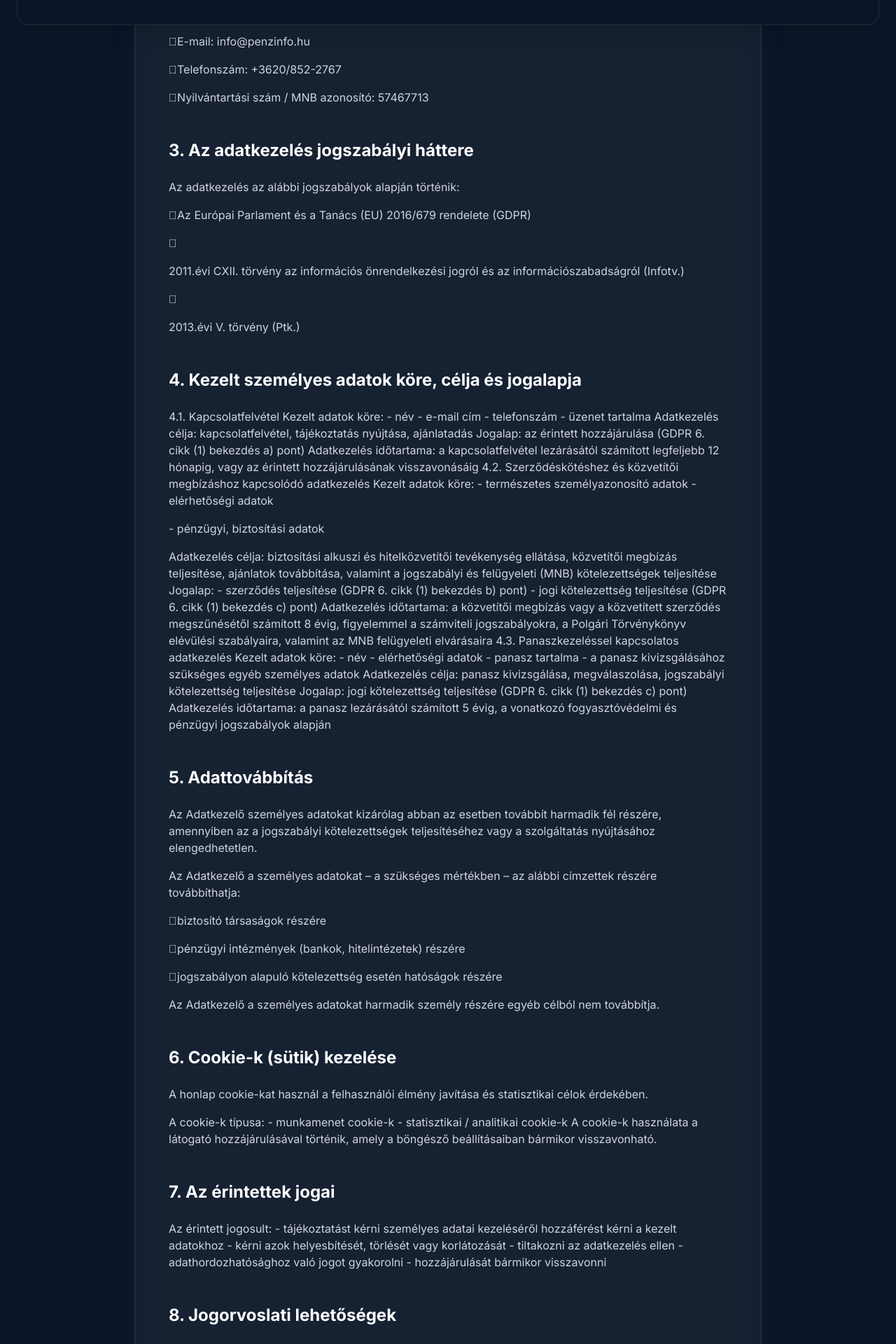
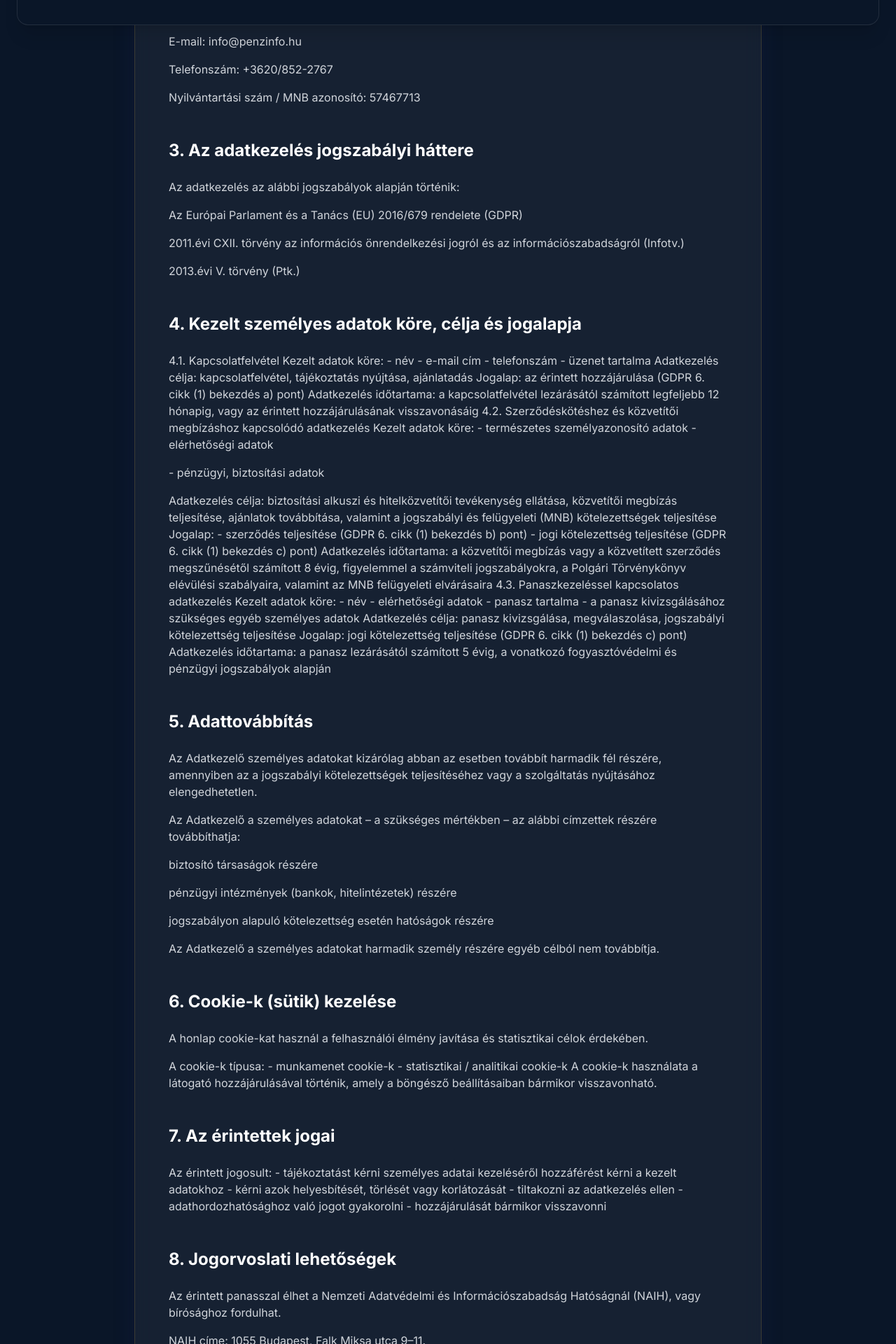
Before and after one commit to KazarGyorgy/keni_landing_nextjs, a Next.js app: page /adatvedelem in a window 1280 px wide. Shown: the part 740-2660 px from the top of the page at 70% size. Built offline with nearby package versions, Linux system fonts and the light colour scheme.

Commit message:
docs: Update privacy policy content.

```diff
--- a/src/app/adatvedelem/privacy-data.ts
+++ b/src/app/adatvedelem/privacy-data.ts
@@ -20,22 +20,22 @@ export const privacyData = {
         {
             "title": "2. Az adatkezelő adatai",
             "content": [
-            "Név: Kazár Éva Julianna egyéni vállalkozó",
-            "Székhely: 1096 Budapest Haller utca 23-25. A/309.",
-            "Levelezési cím: 1096 Budapest Haller utca 23-25. A/309.",
-            "E-mail: info@penzinfo.hu",
-            "Telefonszám: +3620/852-2767",
-            "Nyilvántartási szám / MNB azonosító: 57467713"
+                " Név: Kazár Éva Julianna egyéni vállalkozó",
+                " Székhely: 1096 Budapest Haller utca 23-25. A/309.",
+                " Levelezési cím: 1096 Budapest Haller utca 23-25. A/309.",
+                " E-mail: info@penzinfo.hu",
+                " Telefonszám: +3620/852-2767",
+                " Nyilvántartási szám / MNB azonosító: 57467713"
             ]
         },
         {
             "title": "3. Az adatkezelés jogszabályi háttere",
             "content": [
                 "Az adatkezelés az alábbi jogszabályok alapján történik:",
-            "Az Európai Parlament és a Tanács (EU) 2016/679 rendelete (GDPR)",
-            "",
+                " Az Európai Parlament és a Tanács (EU) 2016/679 rendelete (GDPR)",
+                " ",
                 "2011.évi CXII. törvény az információs önrendelkezési jogról és az információszabadságról (Infotv.)",
-            "",
+                " ",
                 "2013.évi V. törvény (Ptk.)"
             ]
         },
@@ -52,9 +52,9 @@ export const privacyData = {
             "content": [
                 "Az Adatkezelő személyes adatokat kizárólag abban az esetben továbbít harmadik fél részére, amennyiben az a jogszabályi kötelezettségek teljesítéséhez vagy a szolgáltatás nyújtásához elengedhetetlen.",
                 "Az Adatkezelő a személyes adatokat – a szükséges mértékben – az alábbi címzettek részére továbbíthatja:",
-            "biztosító társaságok részére",
-            "pénzügyi intézmények (bankok, hitelintézetek) részére",
-            "jogszabályon alapuló kötelezettség esetén hatóságok részére",
+                " biztosító társaságok részére",
+                " pénzügyi intézmények (bankok, hitelintézetek) részére",
+                " jogszabályon alapuló kötelezettség esetén hatóságok részére",
                 "Az Adatkezelő a személyes adatokat harmadik személy részére egyéb célból nem továbbítja."
             ]
         },
@@ -75,8 +75,8 @@ export const privacyData = {
             "title": "8. Jogorvoslati lehetőségek",
             "content": [
                 "Az érintett panasszal élhet a Nemzeti Adatvédelmi és Információszabadság Hatóságnál (NAIH), vagy bírósághoz fordulhat.",
-            "NAIH címe: 1055 Budapest, Falk Miksa utca 9–11.",
-            "Web: www.naih.hu"
+                " NAIH címe: 1055 Budapest, Falk Miksa utca 9–11.",
+                " Web: www.naih.hu"
             ]
         },
         {
```
Lines whose indentation alone changed are shown as unchanged.
